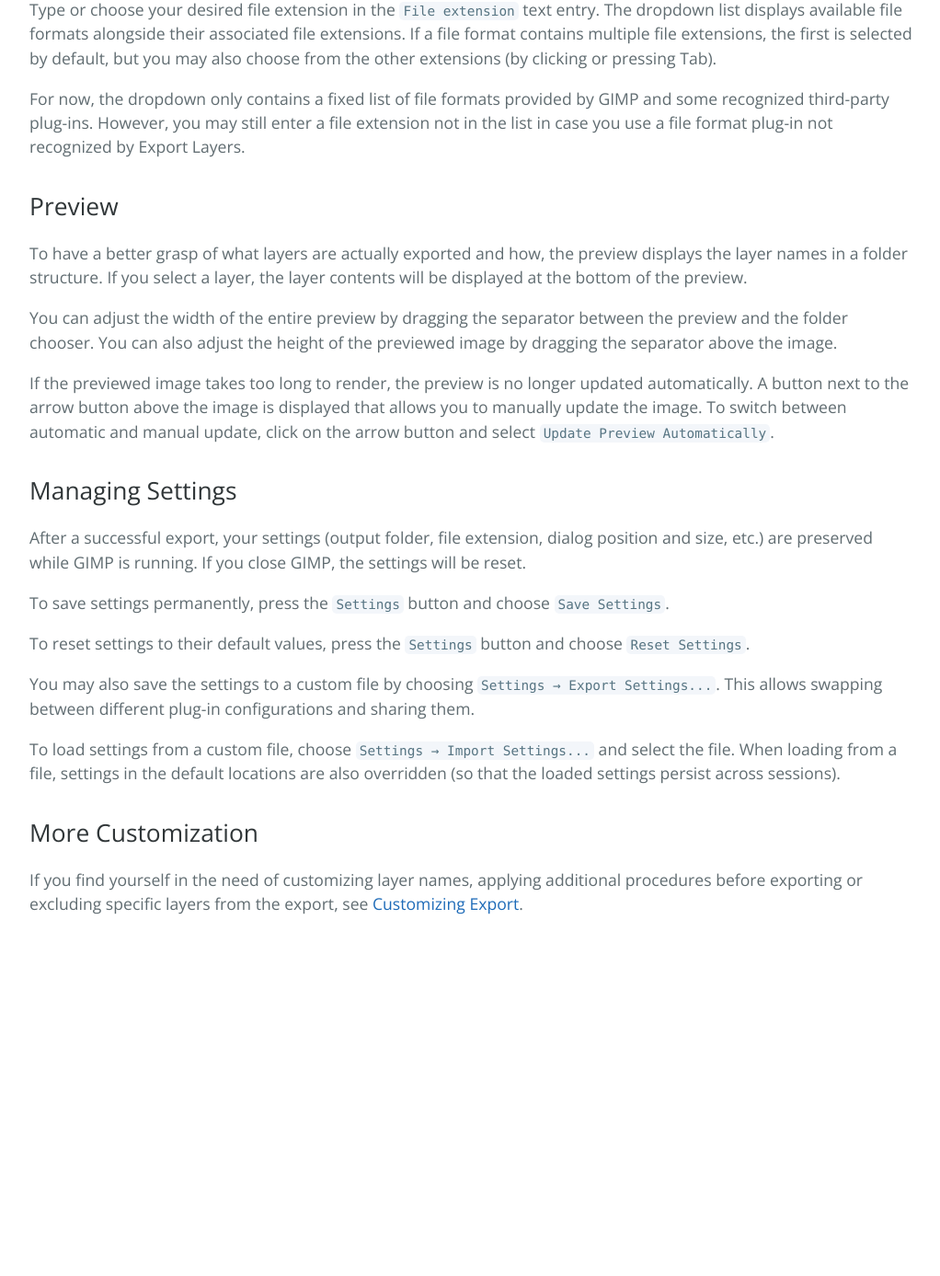
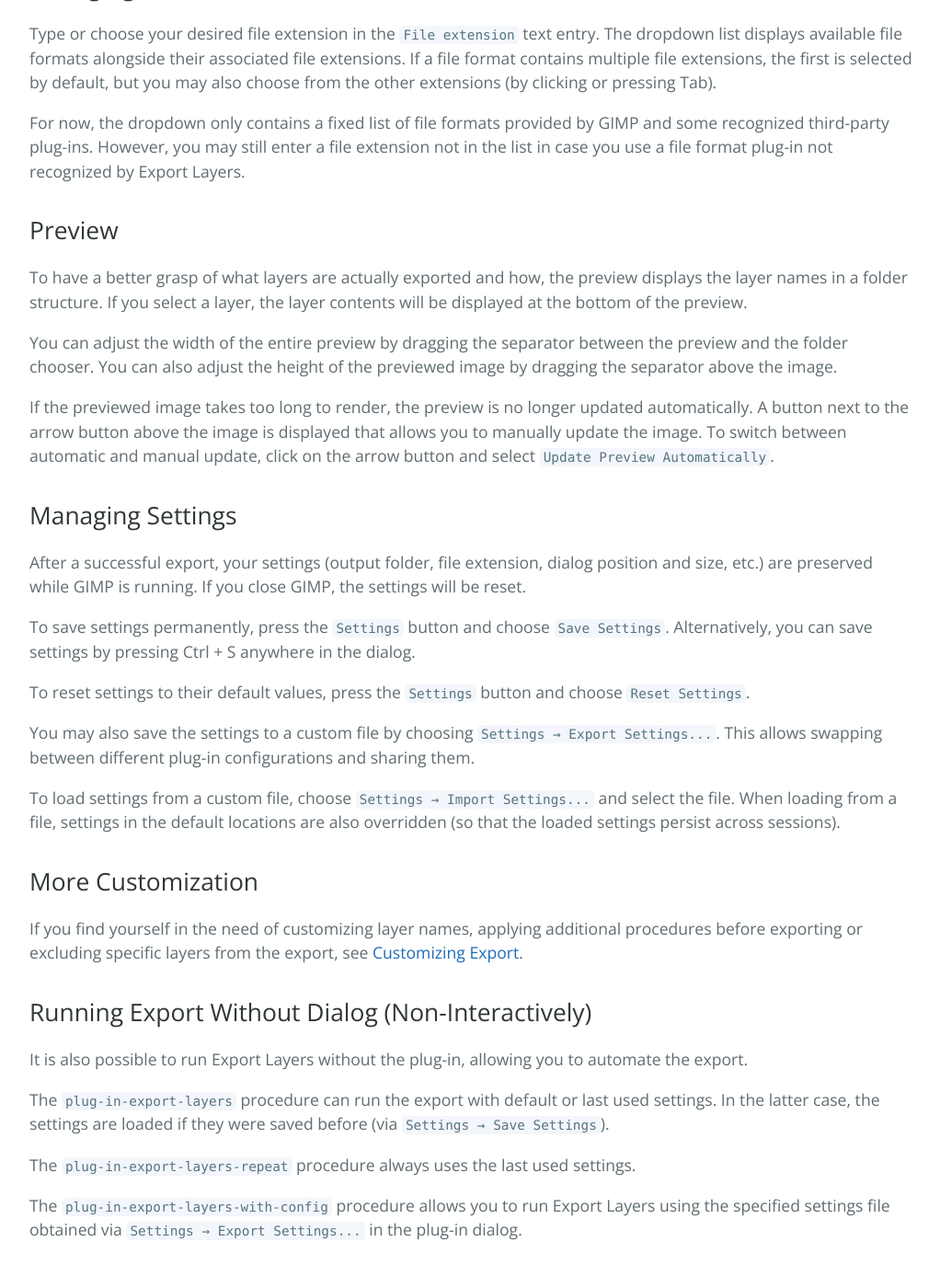
Before and after one commit to kamilburda/gimp-export-layers, a Jekyll site: the page built from dev/sections/Usage.md, in a window 1280 px wide and 1400 px high, scrolled down 1452 px. Shown: the top 1387 px of the window at 92% size, without its empty margins (128-1150 px from the left). Built offline with Jekyll 4.4.1, drawn with Linux system fonts in a browser that asks for light colours; before the commit the page ends 2497 px from its top, so only the background shows below that; some of the changed text lies outside the part shown.

Commit message:
Update docs

```diff
--- a/dev/sections/Usage.md
+++ b/dev/sections/Usage.md
@@ -62,6 +62,7 @@
 If you close GIMP, the settings will be reset.
 
 To save settings permanently, press the `Settings` button and choose `Save Settings`.
+Alternatively, you can save settings by pressing Ctrl + S anywhere in the dialog.
 
 To reset settings to their default values, press the `Settings` button and choose `Reset Settings`.
 
@@ -76,3 +77,16 @@
 ------------------
 
 If you find yourself in the need of customizing layer names, applying additional procedures before exporting or excluding specific layers from the export, see [Customizing Export](Customizing-Export.md).
+
+
+Running Export Without Dialog (Non-Interactively)
+-------------------------------------------------
+
+It is also possible to run Export Layers without the plug-in, allowing you to automate the export.
+
+The `plug-in-export-layers` procedure can run the export with default or last used settings.
+In the latter case, the settings are loaded if they were saved before (via `Settings → Save Settings`).
+
+The `plug-in-export-layers-repeat` procedure always uses the last used settings.
+
+The `plug-in-export-layers-with-config` procedure allows you to run Export Layers using the specified settings file obtained via `Settings → Export Settings...` in the plug-in dialog.
```
Also changed, not shown: dev/sections/CHANGELOG.md (+3 -0 lines), sections/CHANGELOG.md (+3 -0 lines).
